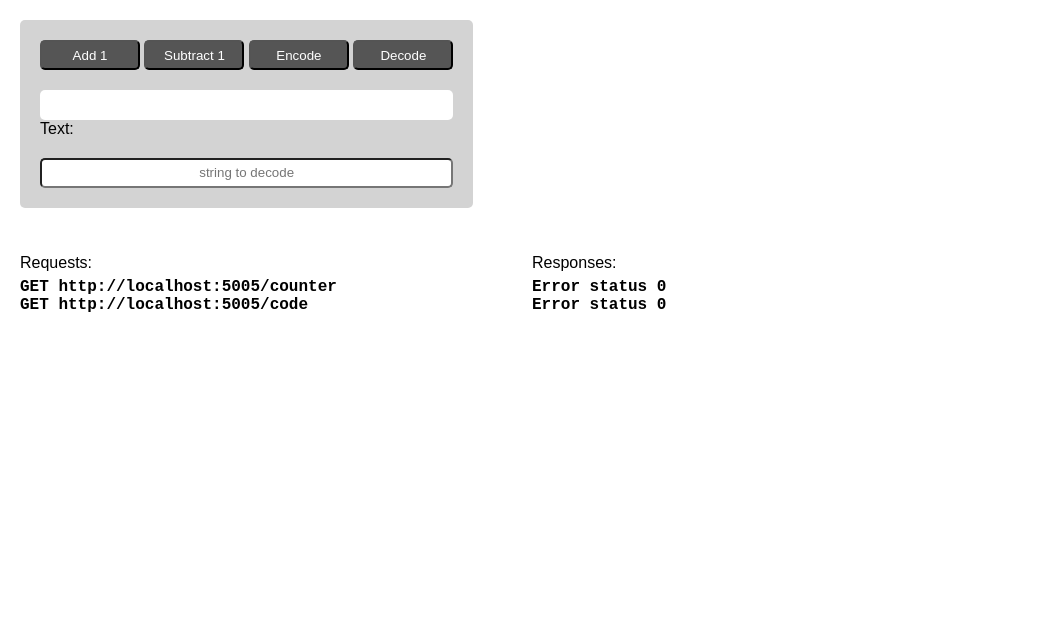
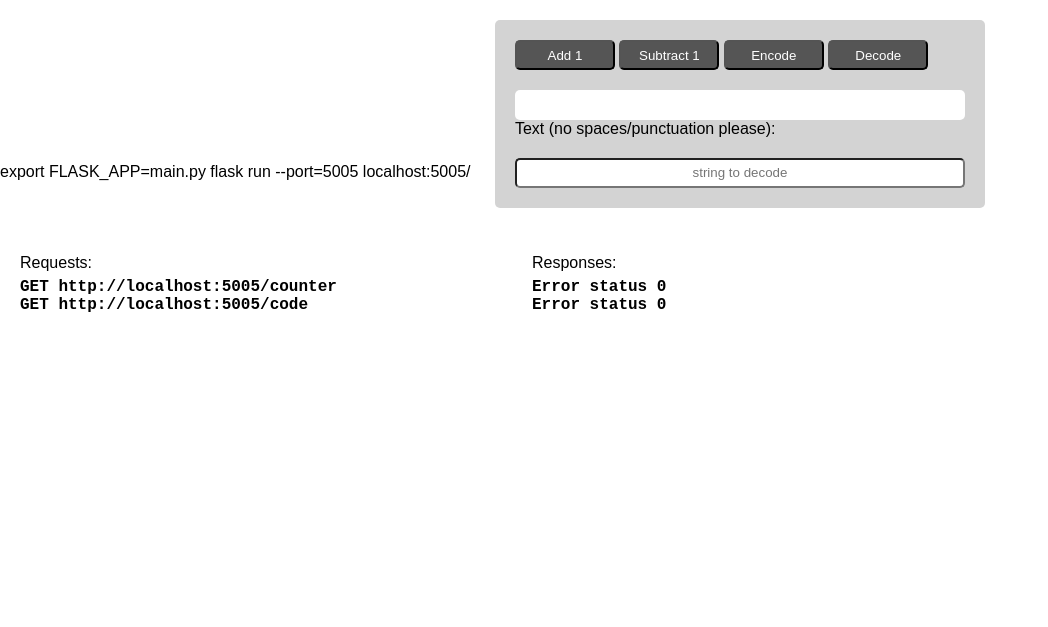
Before and after one commit to rchinnn/Caesarian-Cipher, a Flask app: page / in a window 1280 px wide. Shown: the top 627 px of the page, without its empty margins (0-1048 px from the left). Run offline with Flask 2, Linux system fonts and the light colour scheme.

Commit message:
first commit

```diff
--- a/full-stack-demo/main.py
+++ b/main.py
@@ -5,6 +5,7 @@
 CORS(app) #allows cross-origin sharing (meaning anyone can send requests to the app)
 counter = 0 #this makes counter global (we need this so that when a user changes counter it persists and doesn't get set back to 0 every time).
 code = "hello world"
+
 @app.route('/', methods=['GET'])
 def index():  # pragma: no cover #this loads index.html as the primary web page
     return render_template('index.html')
--- a/full-stack-demo/static/main.css
+++ b/static/main.css
@@ -1,4 +1,3 @@
-
 * {
 	box-sizing: border-box;
 	margin: 0;
--- a/full-stack-demo/templates/index.html
+++ b/templates/index.html
@@ -1,8 +1,11 @@
 <!DOCTYPE html>
+export FLASK_APP=main.py
+flask run --port=5005
+localhost:5005/
 	<html>
 	<head>
 
-	<title>CubStart Server Demo!</title>
+	<title>Calhacks 5.0 Project: Caesarian Cipher using Rise API</title>
 		<script src="https://ajax.googleapis.com/ajax/libs/jquery/3.3.1/jquery.min.js"></script>
 		<link rel="stylesheet" href="../static/main.css" />
 	</head>
@@ -15,10 +18,10 @@
 			<br/>
 			<p id="number"></p>
 			<div class="textbox">
-		        <label for="text">Text:</label>
+		        <label for="text">Text (no spaces/punctuation please): </label>
 		        <input type="text" id="text" placeholder="string to decode" />
 		    </div>
-			<!-- <p id="text"></p> -->
+
 		</div>
 		<div id="logs">
 			<div id="requests">
```
Also changed, not shown: full-stack-demo/README.md (deleted), static/baseurl.js (renamed from full-stack-demo/static/baseurl.js), static/main.js (renamed from full-stack-demo/static/main.js), 2 other files.
